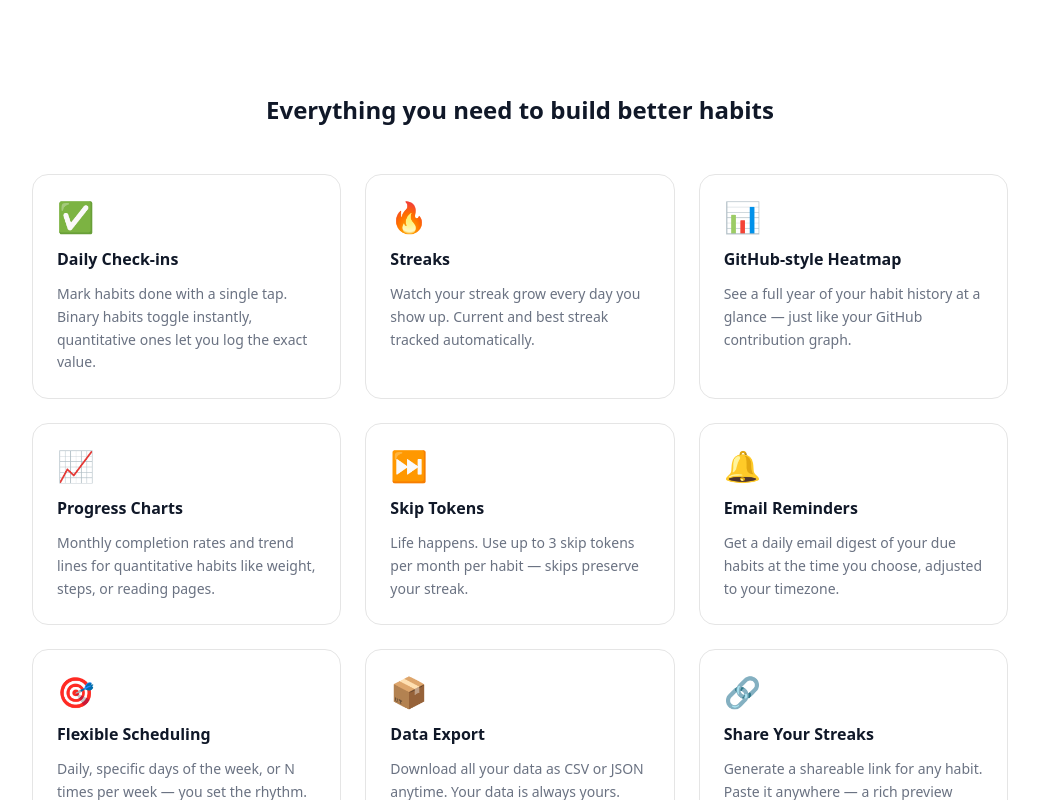
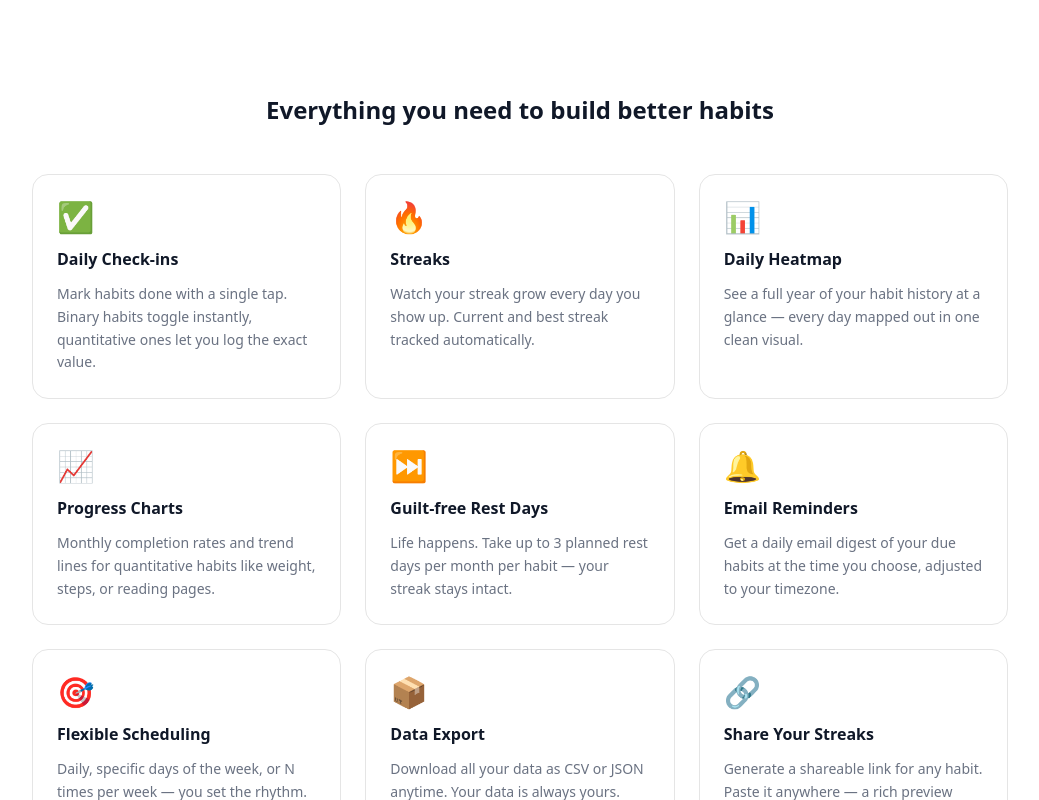
Before and after one commit to salayhin/do-repeat-web, a Next.js app: page / in a window 1280 px wide. Shown: the part 575-1375 px from the top of the page, without its empty margins (120-1159 px from the left). Built offline with nearby package versions, Linux system fonts and the light colour scheme; no server answers.

Commit message:
Update landing page copy: heatmap and rest days labels

```diff
--- a/app/page.tsx
+++ b/app/page.tsx
@@ -136,8 +136,8 @@ const FEATURES = [
   },
   {
     icon: '📊',
-    title: 'GitHub-style Heatmap',
-    description: 'See a full year of your habit history at a glance — just like your GitHub contribution graph.',
+    title: 'Daily Heatmap',
+    description: 'See a full year of your habit history at a glance — every day mapped out in one clean visual.',
   },
   {
     icon: '📈',
@@ -146,8 +146,8 @@ const FEATURES = [
   },
   {
     icon: '⏭️',
-    title: 'Skip Tokens',
-    description: 'Life happens. Use up to 3 skip tokens per month per habit — skips preserve your streak.',
+    title: 'Guilt-free Rest Days',
+    description: 'Life happens. Take up to 3 planned rest days per month per habit — your streak stays intact.',
   },
   {
     icon: '🔔',
```
